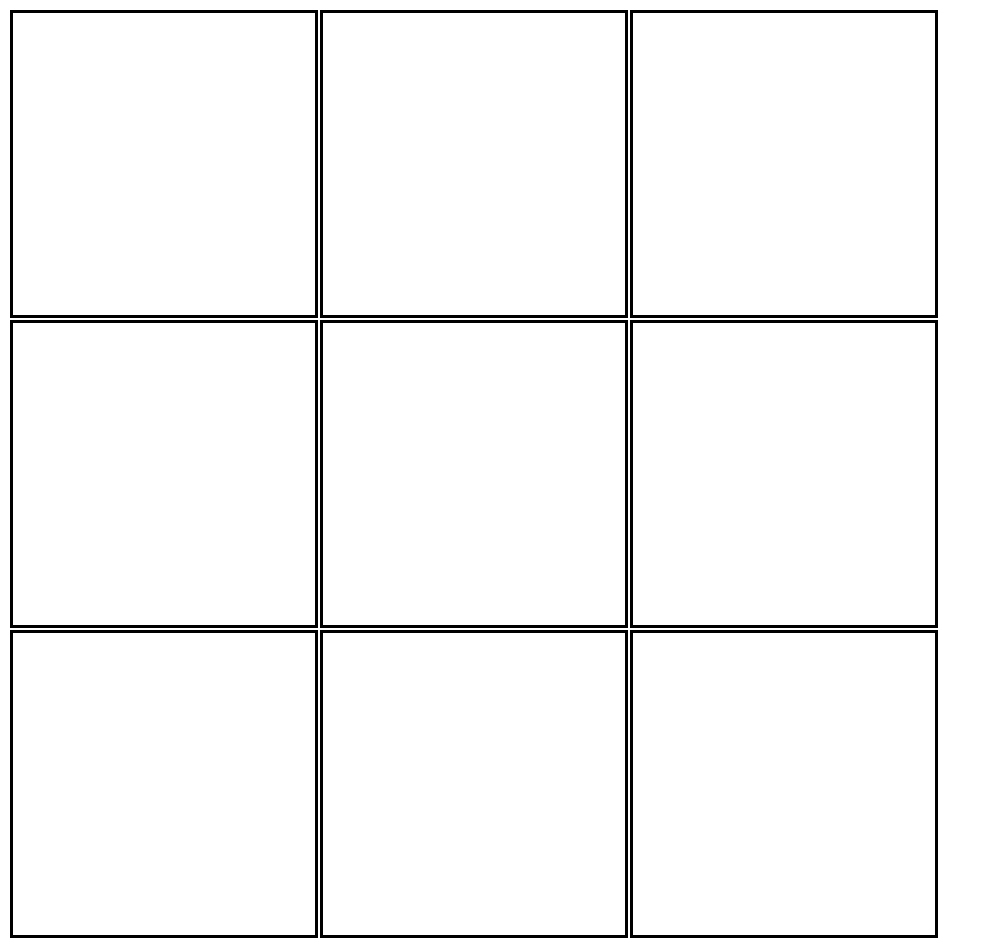
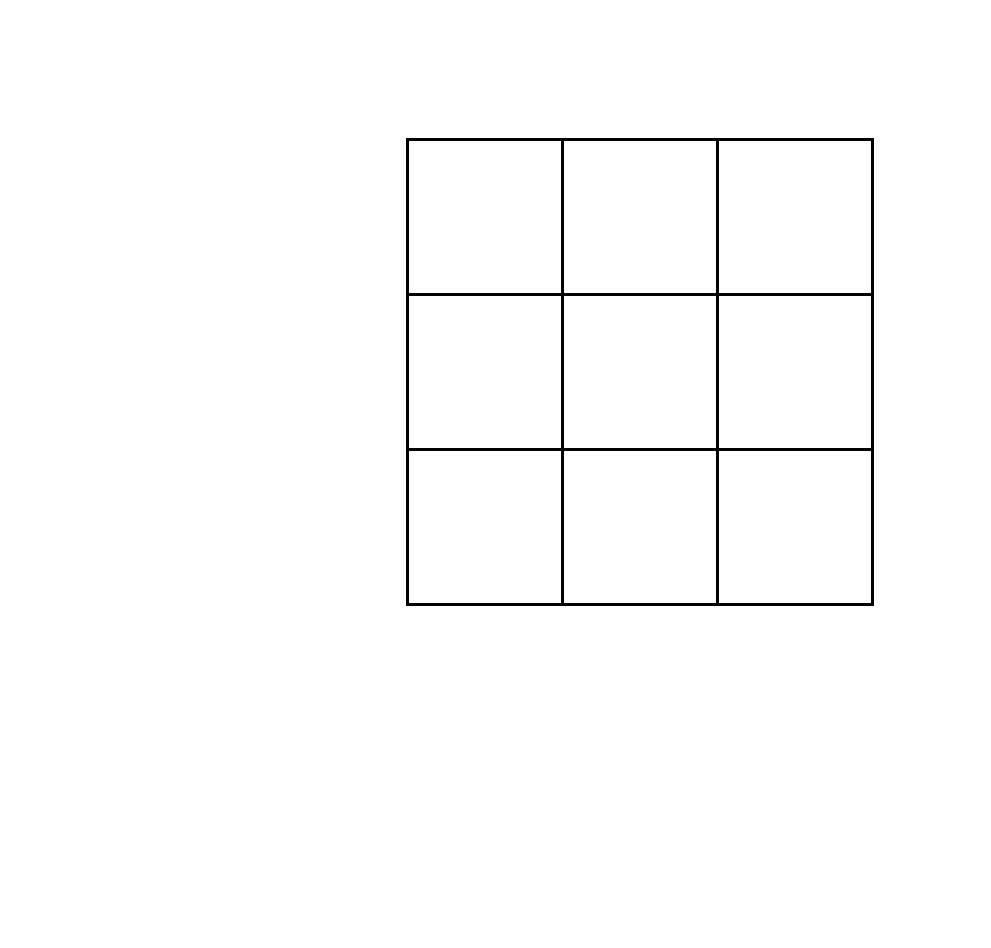
Before and after one commit to MatthewAlexanderSmith/ticTacToe, a plain HTML site: page index.html in a window 1280 px wide. Shown: the whole page, without its empty margins (0-991 px from the left). After the commit the page ends 800 px from the top, so only its background shows below. Drawn offline with nearby package versions, Linux system fonts and the light colour scheme.

Commit message:
add css, center and resize table.

```diff
--- a/combos.js
+++ b/combos.js
@@ -17,8 +17,6 @@ function k_combinations(set, k) {
 		return combs;
 	}
 
-	// Assert {1 < k < set.length}
-
 	combs = [];
 	for (i = 0; i < set.length - k + 1; i++) {
 		head = set.slice(i, i+1);
--- a/index.html
+++ b/index.html
@@ -9,7 +9,12 @@
     <script src="combos.js" charset="utf-8"></script>
   </head>
   <body>
-    <table>
+    <div class="container">
+
+      <div class="message">
+
+      </div>
+      <table align="center">
         <tr>
           <td id="2"></td>
           <td id="7"></td>
@@ -26,5 +31,6 @@
           <td id="8"></td>
         </tr>
       </table>
+    </div>
   </body>
 </html>
--- a/styles.css
+++ b/styles.css
@@ -1,9 +1,25 @@
 td {
   font-family: Baskerville, serif;
-  font-size: 150px;
+  font-size: 130px;
   border: 3px solid black;
-  width: 300px;
-  height: 300px;
+  min-width: 150px;
+  height: 150px;
   text-align: center;
   cursor: pointer;
+
 }
+
+.container {
+  width: 80%;
+  height: 100%;
+  margin: auto;
+}
+
+.message{
+  height: 130px;
+}
+
+
+table {
+    border-collapse: collapse;
+}
--- a/ttt.js
+++ b/ttt.js
@@ -23,9 +23,9 @@ $(document).on('ready', function() {
     var idOs = [];
     $('.o').each(function(){idOs.push(parseInt(this.id, 10))});
 
-      checkForWinner(idXs, idOs);
+    checkForWinner(idXs, idOs);
 
-      turn++;
+    turn++;
   });
 
   function checkForWinner(idXs, idOs) {
```
Lines whose indentation alone changed are shown as unchanged.
